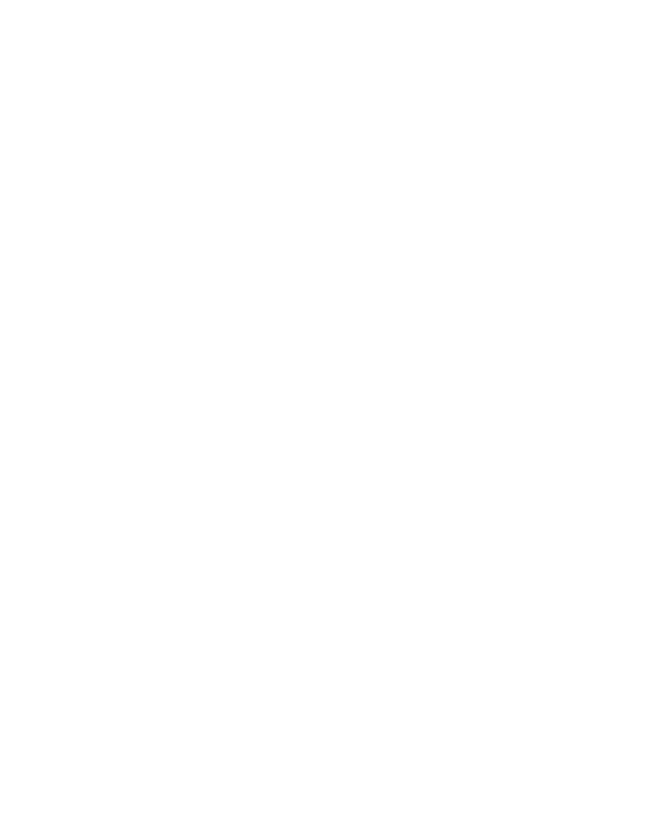
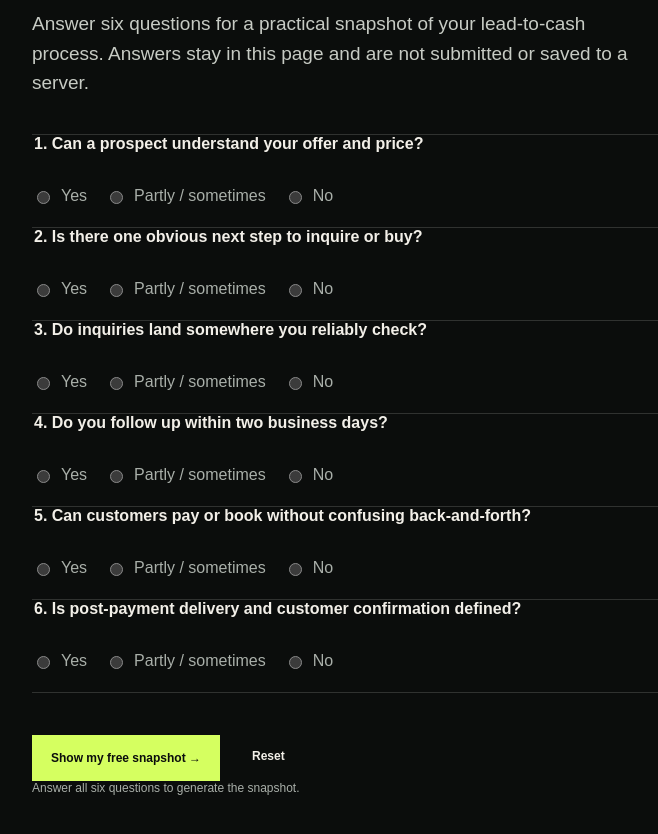
Before and after one commit to nicolelung20-cmyk/psychiczebra-platform, a Next.js app: page /free-check in a window 1280 px wide. Before the commit this address had no page. Shown: the part 440-1274 px from the top of the page, without its empty margins (206-864 px from the left). Before the commit the page ends 800 px from the top, so only its background shows below. Built offline with nearby package versions, Linux system fonts and the light colour scheme.

Commit message:
Add free lead-to-cash self-check funnel

```diff
--- /dev/null
+++ b/app/free-check/page.tsx
@@ -0,0 +1,108 @@
+"use client";
+
+import { useState } from "react";
+import { paymentLinks } from "@/lib/payment-links";
+
+const questions = [
+  { title: "Can a prospect understand your offer and price?", area: "Offer clarity", fix: "Write a one-sentence offer naming the buyer, outcome, scope, and price." },
+  { title: "Is there one obvious next step to inquire or buy?", area: "Call to action", fix: "Choose one primary action and make it easy to find." },
+  { title: "Do inquiries land somewhere you reliably check?", area: "Lead capture", fix: "Route inquiries to one inbox or tracker and assign an owner." },
+  { title: "Do you follow up within two business days?", area: "Follow-up", fix: "Use a short follow-up and record the next action." },
+  { title: "Can customers pay or book without confusing back-and-forth?", area: "Checkout", fix: "Make scope, price, payment instructions, and confirmation clear." },
+  { title: "Is post-payment delivery and customer confirmation defined?", area: "Delivery", fix: "Set intake requirements, delivery deadline, acceptance check, and support boundary." },
+];
+
+export default function FreeRevenueCheckPage() {
+  const [answers, setAnswers] = useState<Record<number, string>>({});
+  const [showResult, setShowResult] = useState(false);
+  const [copied, setCopied] = useState(false);
+  const score = questions.reduce((sum, _question, index) => sum + Number(answers[index] ?? 0), 0);
+  const gaps = questions.filter((_question, index) => answers[index] !== "2");
+  const title = score >= 10
+    ? "Strong foundation—tighten the remaining gaps."
+    : score >= 6
+      ? "Some foundations are in place; prioritize the weak links."
+      : "Start with the basics: make the path to payment clear and reliable.";
+  const snapshot = [
+    "Elevat AI — Free Revenue Leak Check",
+    "Checklist coverage score: " + score + " / 12 (not a revenue forecast)",
+    title,
+    "",
+    "Recommended first actions:",
+    ...(gaps.length ? gaps.map((item) => "- " + item.area + ": " + item.fix) : ["- Test the full path with a prospect and measure the result."]),
+    "",
+    "Self-assessment only. No revenue increase is guaranteed.",
+  ].join("\n");
+
+  return (
+    <main className="site-shell" style={{ maxWidth: 900, paddingTop: 48, paddingBottom: 80 }}>
+      <a className="text-link" href="/">← Elevated AI home</a>
+      <p className="section-kicker" style={{ marginTop: 40 }}>Free · no signup · private self-check</p>
+      <h1 style={{ maxWidth: 800 }}>Find the leak between lead and cash.</h1>
+      <p className="hero-lede">Answer six questions for a practical snapshot of your lead-to-cash process. Answers stay in this page and are not submitted or saved to a server.</p>
+
+      <section aria-label="Revenue flow self-check" style={{ marginTop: 36, borderTop: "1px solid var(--line)" }}>
+        {questions.map((question, index) => (
+          <fieldset key={question.area} style={{ border: 0, borderBottom: "1px solid var(--line)", padding: "22px 0", margin: 0 }}>
+            <legend style={{ fontWeight: 700, marginBottom: 12 }}>{index + 1}. {question.title}</legend>
+            <div style={{ display: "flex", flexWrap: "wrap", gap: 18 }}>
+              {[["2", "Yes"], ["1", "Partly / sometimes"], ["0", "No"]].map(([value, label]) => (
+                <label key={value} style={{ display: "inline-flex", gap: 8, alignItems: "center", color: "var(--ash)" }}>
+                  <input
+                    type="radio"
+                    name={"q" + index}
+                    value={value}
+                    checked={answers[index] === value}
+                    onChange={() => { setAnswers((current) => ({ ...current, [index]: value })); setShowResult(false); }}
+                  />
+                  {label}
+                </label>
+              ))}
+            </div>
+          </fieldset>
+        ))}
+        <div className="hero-actions">
+          <button className="button button-primary" type="button" onClick={() => setShowResult(true)} disabled={Object.keys(answers).length !== questions.length}>
+            Show my free snapshot →
+          </button>
+          <button className="text-link" type="button" onClick={() => { setAnswers({}); setShowResult(false); setCopied(false); }} style={{ background: "transparent", color: "inherit", border: 0, cursor: "pointer" }}>
+            Reset
+          </button>
+        </div>
+        {Object.keys(answers).length !== questions.length && <p style={{ color: "var(--ash)", fontSize: 12 }}>Answer all six questions to generate the snapshot.</p>}
+      </section>
+
+      {showResult && (
+        <section aria-live="polite" style={{ background: "var(--forest)", borderTop: "2px solid var(--lime)", padding: 28, marginTop: 42 }}>
+          <p className="section-kicker">Your snapshot</p>
+          <h2 style={{ fontSize: "clamp(2rem, 5vw, 3.2rem)" }}>{title}</h2>
+          <p style={{ color: "var(--lime)", fontWeight: 700 }}>Checklist coverage: {score} / 12</p>
+          <p style={{ color: "var(--ash)", fontSize: 13 }}>This score measures checklist coverage, not actual revenue performance or expected financial results.</p>
+          <ul style={{ lineHeight: 1.7 }}>
+            {(gaps.length ? gaps : [{ area: "Next test", fix: "Test the complete path with a prospect and record real outcomes." }]).map((item) => (
+              <li key={item.area}><strong>{item.area}:</strong> {item.fix}</li>
+            ))}
+          </ul>
+          <div className="hero-actions">
+            <button className="button" type="button" onClick={async () => {
+              try {
+                await navigator.clipboard.writeText(snapshot);
+                setCopied(true);
+              } catch {
+                setCopied(false);
+              }
+            }}>{copied ? "Snapshot copied ✓" : "Copy snapshot"}</button>
+            <a className="button button-primary" href={paymentLinks.workflowBriefKit} target="_blank" rel="noreferrer">
+              Get the Workflow Brief Kit · $47 ↗
+            </a>
+          </div>
+          <p style={{ color: "var(--ash)", fontSize: 12, marginTop: 20 }}>The paid kit is optional. Checkout and delivery must be confirmed independently; no revenue or outcome is guaranteed.</p>
+        </section>
+      )}
+      <footer className="site-footer" style={{ marginTop: 64 }}>
+        <p>Elevated AI · Free self-check · No lead capture or analytics on this page.</p>
+        <a href="/">Return home</a>
+      </footer>
+    </main>
+  );
+}
```
